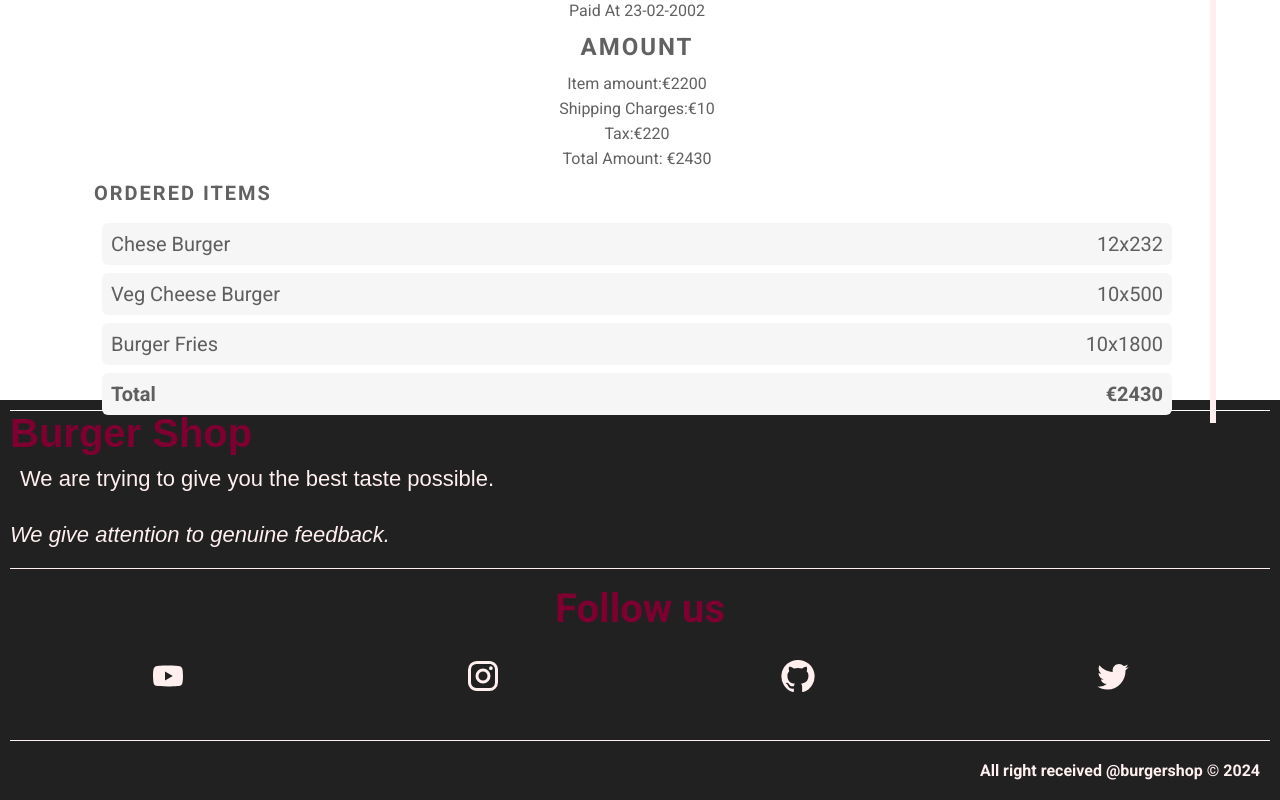
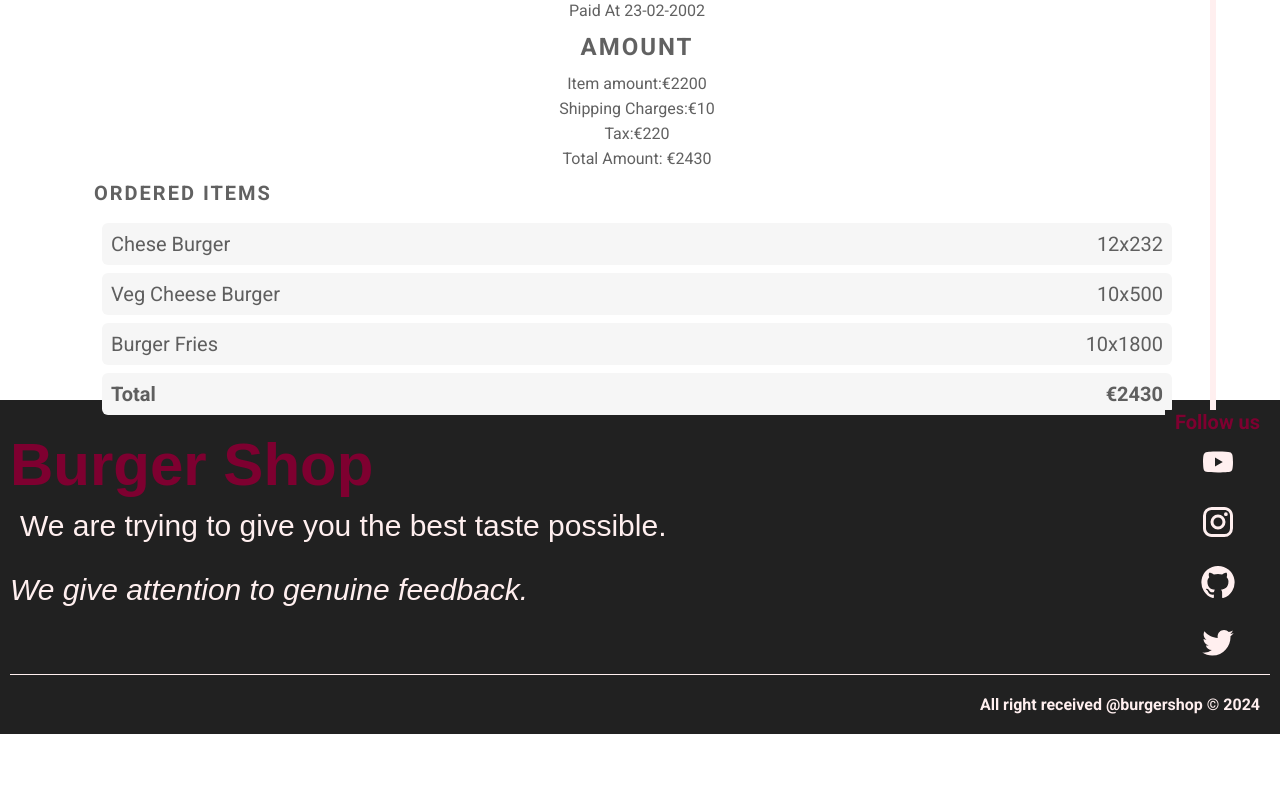
Before and after one commit to LuisCar09/Burger-shop, a React (Create React App) app: page /details in a window 1280 px wide. Shown: the part 470-1270 px from the top of the page. After the commit the page ends 1204 px from the top, so only its background shows below. Built offline with nearby package versions, Linux system fonts and the light colour scheme.

Commit message:
Fix footer  size

```diff
--- a/src/components/Layout/Footer.jsx
+++ b/src/components/Layout/Footer.jsx
@@ -40,8 +40,8 @@ const Footer = () => {
 
         <aside className="footer__social-media" >
 
-        {width > 720 ? null : <h5>Info</h5>}
-        {width > 720 ? null : <List items={info} target={false} />}
+        {width > 767 ? null : <h5>Info</h5>}
+        {width > 767 ? null : <List items={info} target={false} />}
 
 
 
--- a/src/styles/footer.scss
+++ b/src/styles/footer.scss
@@ -68,36 +68,72 @@
     }
 }
 @media screen and (min-width:768px) {
-    .footer{
-        >div{
-            >h2{
-                border-top: 1px solid #fff;
-                font-size: 4rem;
+    .footer {
+        display: grid;
+        grid-template-columns: 11fr 1fr;
+        grid-template-rows: 1fr auto;
+        grid-auto-rows: 2px;
+
+        div {
+            >h2 {
+
+                font-size: 5rem;
             }
-            >p{
-                font-size: 2.2rem;
+
+            >p {
+                font-size: 2.6rem;
             }
         }
-        >aside{
-            >h5{
-                font-size: 4rem;
+
+        >aside {
+            padding: 0;
+
+            >h5 {
+                font-size: 2rem;
             }
-            >ul{
-                >li{
 
-                    >a{
+            >ul {
+                display: flex;
+                flex-direction: column;
+                justify-content: center;
+                align-items: center;
+                margin: 0;
 
-                        >svg{
+                >li {
+
+                    >a {
+
+                        >svg {
                             font-size: 3.6rem;
+                            &:hover{
+                                color: $reddark;
+                            }
                         }
                     }
 
                 }
             }
         }
-        .rights{
+
+        .rights {
             font-size: 1.6rem;
+            grid-column: span 2;
         }
 
     }
 }
+
+@media screen and (min-width:1024px){
+    .footer{
+        >div {
+            >h2 {
+                margin-top: 2rem;
+                font-size: 6rem;
+            }
+
+            >p {
+                font-size: 3rem;
+            }
+        }
+    }
+}
```
